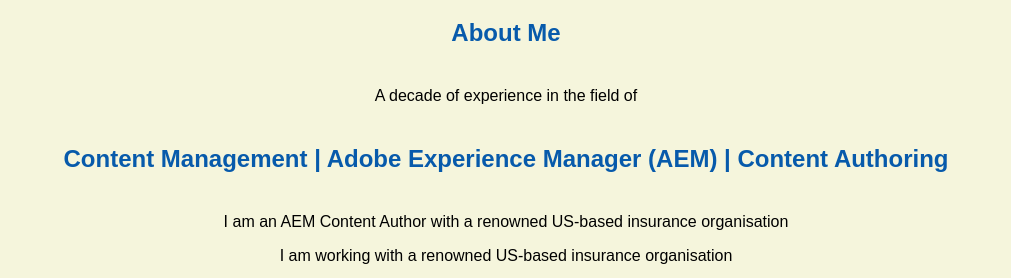
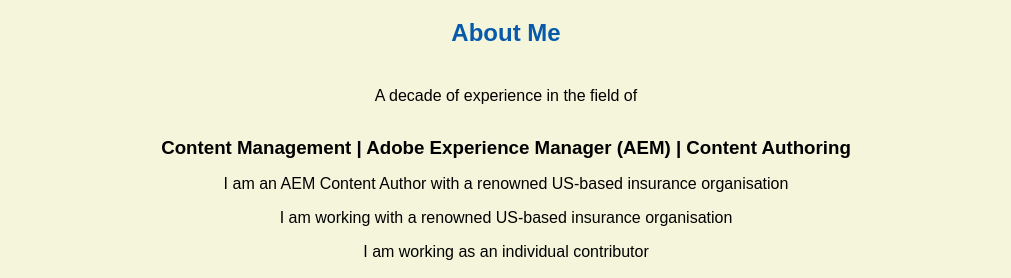
Before and after one commit to jas-pal/jas-pal.github.io, a plain HTML site: page index.html in a window 1280 px wide. Shown: the part 516-794 px from the top of the page, without its empty margins (134-1145 px from the left). Drawn offline with Linux system fonts and the light colour scheme.

Commit message:
Update index.html

```diff
--- a/index.html
+++ b/index.html
@@ -20,7 +20,7 @@
     <h1>Jaspal Singh</h1>
     <h2>About Me</h2>
     <p>A decade of experience in the field of</p>
-    <h2>Content Management | Adobe Experience Manager (AEM) | Content Authoring</h2>
+    <h3>Content Management | Adobe Experience Manager (AEM) | Content Authoring</h3>
     <p>I am an AEM Content Author with a renowned US-based insurance organisation</p>
     <p>I am working with a renowned US-based insurance organisation</p>
     <p> I am working as an individual contributor</p>
```
